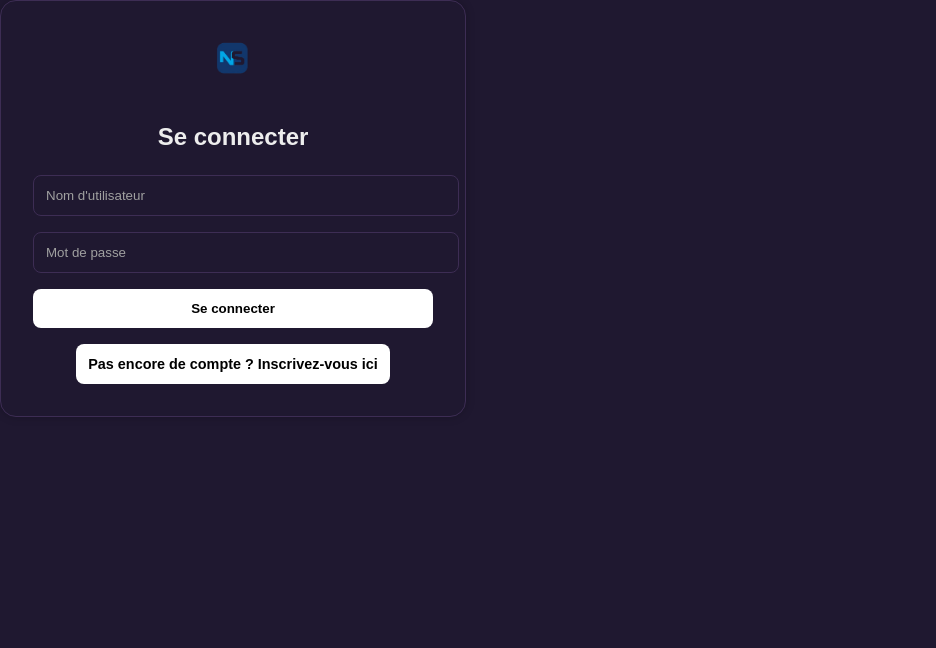
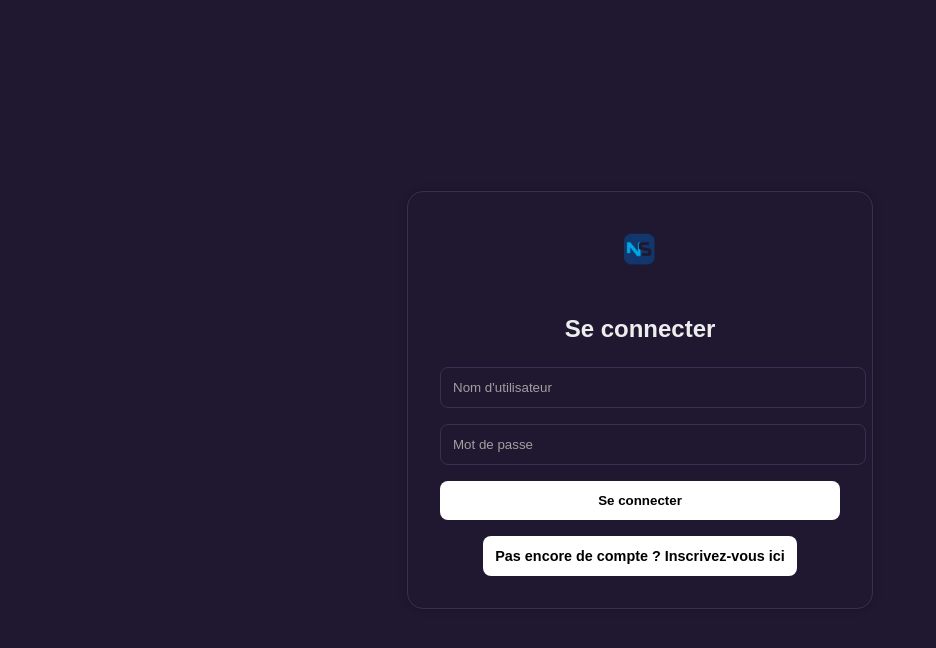
Before and after one commit to LouayAbdelkader/ApplicationNextStep, a Next.js app in the folder frontend-ecommerce/: page /login in a window 1280 px wide. Shown: the top 648 px of the page, without its empty margins (0-936 px from the left). Built offline with nearby package versions, Linux system fonts and the light colour scheme.

Commit message:
Update style.css

```diff
--- a/frontend-ecommerce/src/app/style.css
+++ b/frontend-ecommerce/src/app/style.css
@@ -9,7 +9,7 @@ html, body {
 }
 
 /* Conteneur centré horizontalement et verticalement */
-.page {
+.center-container {
   display: flex;
   justify-content: center;
   align-items: center;
```
